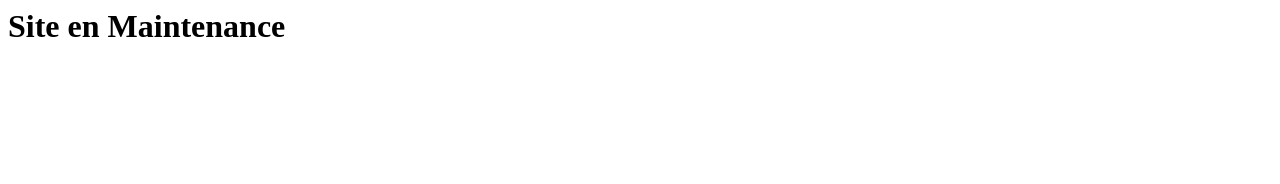
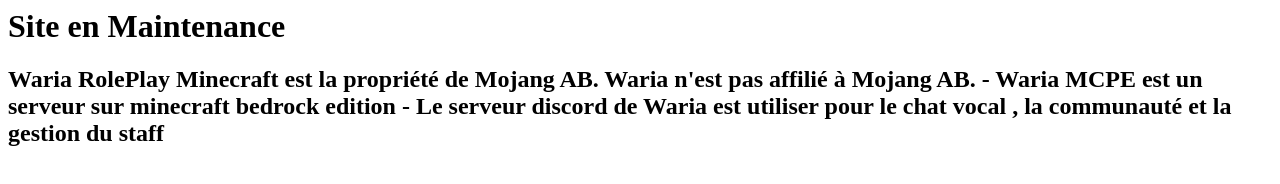
Before and after one commit to Waria-Mcpe/waria-mcpe.github.io, a plain HTML site: page index.html in a window 1280 px wide. Drawn offline with Linux system fonts and the light colour scheme.

Commit message:
Update index.html

```diff
--- a/index.html
+++ b/index.html
@@ -1 +1,7 @@
 <H1>Site en Maintenance</H1>
+
+<H2>Waria RolePlay
+Minecraft est la propriété de Mojang AB. Waria n'est pas affilié à Mojang AB.
+
+- Waria MCPE est un serveur sur minecraft bedrock edition
+- Le serveur discord de Waria est utiliser pour le chat vocal , la communauté et la gestion du staff </H2>
```
